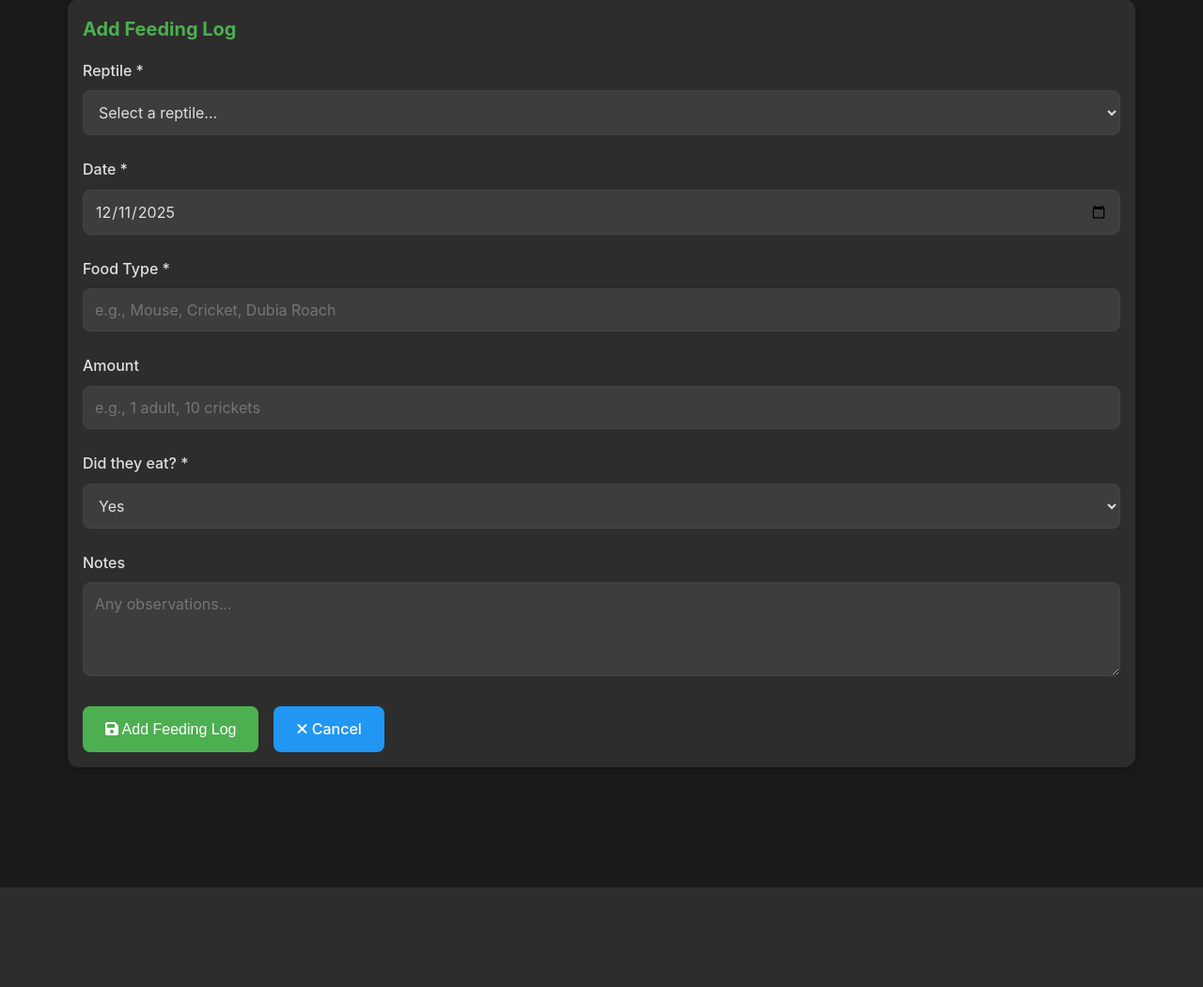
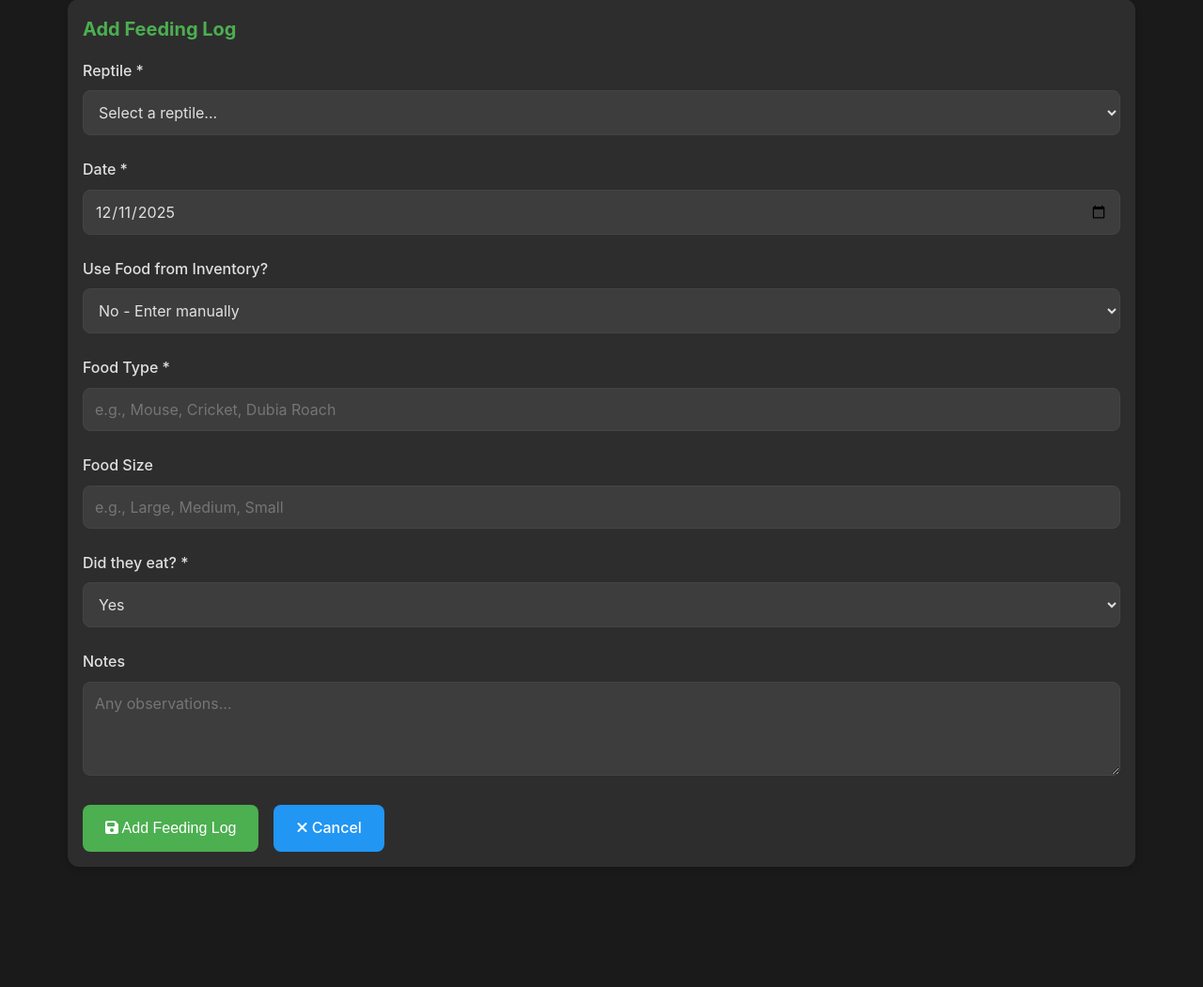
Before and after one commit to Liam-Douglas/reptile-tracker, a Flask app: page /feeding/add in a window 1280 px wide. Shown: the part 187-1238 px from the top of the page at 94% size. Before the commit the page ends 1132 px from the top, so only its background shows below. Run offline with Flask 3, Linux system fonts and the light colour scheme; data that the repository does not hold is empty.

Commit message:
feat: Add auto-deduct inventory on feeding
- Added inventory_id and auto_deducted columns to feeding_logs table
- Updated add_feeding_log() to automatically deduct from inventory when reptile eats
- Enhanced feeding form with inventory selection dropdown
- Added JavaScript toggle between inventory selection and manual entry
- Implemented stock checking to warn when quantity exceeds available stock
- Updated add_feeding route to handle inventory selection and pass to database
- Auto-deduction creates transaction log for audit trail
- Flash message confirms when inventory is automatically deducted

Part of v3.1.0 feature set for improved inventory management

```diff
--- a/web-app/app.py
+++ b/web-app/app.py
@@ -183,6 +183,10 @@ def add_feeding():
     db = get_db()
     if request.method == 'POST':
         try:
+            # Get inventory_id if using inventory
+            use_inventory = request.form.get('use_inventory') == 'yes'
+            inventory_id = int(request.form.get('inventory_id')) if use_inventory and request.form.get('inventory_id') else None
+
             data = {
                 'reptile_id': int(request.form.get('reptile_id')),
                 'feeding_date': request.form.get('date'),
@@ -190,20 +194,27 @@ def add_feeding():
                 'food_size': request.form.get('food_size') or None,
                 'quantity': int(request.form.get('quantity', 1)),
                 'ate': request.form.get('ate') == 'yes',
-                'notes': request.form.get('notes') or None
+                'notes': request.form.get('notes') or None,
+                'inventory_id': inventory_id,
+                'auto_deduct': True  # Always auto-deduct when inventory_id is provided
             }
             db.add_feeding_log(**data)
 
             # Update feeding reminder dates if reminder exists
             db.update_feeding_reminder_dates(data['reptile_id'], data['feeding_date'])
 
-            flash('Feeding log added successfully!', 'success')
+            if inventory_id and data['ate']:
+                flash('Feeding log added and inventory automatically deducted!', 'success')
+            else:
+                flash('Feeding log added successfully!', 'success')
             return redirect(url_for('feeding_logs'))
         except Exception as e:
             flash(f'Error adding feeding log: {str(e)}', 'error')
 
     reptiles = db.get_all_reptiles()
-    return render_template('feeding_form.html', reptiles=reptiles, log=None)
+    # Get available inventory items for selection
+    inventory_items = db.get_food_inventory(include_zero=False)
+    return render_template('feeding_form.html', reptiles=reptiles, log=None, inventory_items=inventory_items)
 
 @app.route('/shed')
 def shed_records():
--- a/web-app/reptile_tracker_db.py
+++ b/web-app/reptile_tracker_db.py
@@ -64,8 +64,11 @@ class ReptileDatabase:
                 quantity INTEGER DEFAULT 1,
                 ate BOOLEAN NOT NULL,
                 notes TEXT,
+                inventory_id INTEGER,
+                auto_deducted BOOLEAN DEFAULT 0,
                 created_at TIMESTAMP DEFAULT CURRENT_TIMESTAMP,
-                FOREIGN KEY (reptile_id) REFERENCES reptiles (id) ON DELETE CASCADE
+                FOREIGN KEY (reptile_id) REFERENCES reptiles (id) ON DELETE CASCADE,
+                FOREIGN KEY (inventory_id) REFERENCES food_inventory (id) ON DELETE SET NULL
             )
         ''')
 
@@ -267,13 +270,34 @@ class ReptileDatabase:
 
     def add_feeding_log(self, reptile_id: int, feeding_date: str, food_type: str,
                        food_size: str = None, quantity: int = 1, ate: bool = True,
-                       notes: str = None) -> int:
-        """Add a feeding log entry"""
+                       notes: str = None, inventory_id: int = None, auto_deduct: bool = True) -> int:
+        """Add a feeding log entry and optionally deduct from inventory"""
+
+        # If inventory_id is provided and reptile ate, deduct from inventory
+        if inventory_id and ate and auto_deduct:
+            try:
+                # Deduct from inventory
+                success = self.deduct_food_item(inventory_id, quantity,
+                                               reference_type='feeding',
+                                               notes=f'Fed to reptile (Feeding Log)')
+                if not success:
+                    # If deduction failed (insufficient stock), log warning but continue
+                    print(f"Warning: Could not deduct {quantity} items from inventory {inventory_id}")
+                    auto_deducted = False
+                else:
+                    auto_deducted = True
+            except Exception as e:
+                print(f"Error deducting inventory: {str(e)}")
+                auto_deducted = False
+        else:
+            auto_deducted = False
+
+        # Insert feeding log
         self.cursor.execute('''
             INSERT INTO feeding_logs (reptile_id, feeding_date, food_type,
-                                     food_size, quantity, ate, notes)
-            VALUES (?, ?, ?, ?, ?, ?, ?)
-        ''', (reptile_id, feeding_date, food_type, food_size, quantity, ate, notes))
+                                     food_size, quantity, ate, notes, inventory_id, auto_deducted)
+            VALUES (?, ?, ?, ?, ?, ?, ?, ?, ?)
+        ''', (reptile_id, feeding_date, food_type, food_size, quantity, ate, notes, inventory_id, auto_deducted))
         self.conn.commit()
         return self.cursor.lastrowid
 
--- a/web-app/templates/feeding_form.html
+++ b/web-app/templates/feeding_form.html
@@ -32,24 +32,63 @@
         </div>
 
         <div class="form-group">
+            <label class="form-label" for="use_inventory">Use Food from Inventory?</label>
+            <select id="use_inventory" name="use_inventory" class="form-select" onchange="toggleInventorySelection()">
+                <option value="no">No - Enter manually</option>
+                <option value="yes">Yes - Select from inventory</option>
+            </select>
+        </div>
+
+        <div id="inventory-selection" style="display: none;">
+            <div class="form-group">
+                <label class="form-label" for="inventory_id">Select Food Item *</label>
+                <select id="inventory_id" name="inventory_id" class="form-select">
+                    <option value="">Select from inventory...</option>
+                    {% for item in inventory_items %}
+                        <option value="{{ item.id }}"
+                                data-food-type="{{ item.food_type }}"
+                                data-food-size="{{ item.food_size }}"
+                                data-quantity="{{ item.quantity }}">
+                            {{ item.food_type }} - {{ item.food_size }} ({{ item.quantity }} available)
+                        </option>
+                    {% endfor %}
+                </select>
+            </div>
+
+            <div class="form-group">
+                <label class="form-label" for="quantity">Quantity *</label>
+                <input type="number"
+                       id="quantity"
+                       name="quantity"
+                       class="form-input"
+                       min="1"
+                       value="1">
+                <small class="form-help" id="stock-warning" style="color: #ef4444; display: none;">
+                    ⚠️ Not enough stock available
+                </small>
+            </div>
+        </div>
+
+        <div id="manual-entry" style="display: block;">
+            <div class="form-group">
                 <label class="form-label" for="food_type">Food Type *</label>
                 <input type="text"
                        id="food_type"
                        name="food_type"
                        class="form-input"
                        placeholder="e.g., Mouse, Cricket, Dubia Roach"
-                   value="{{ log.food_type if log else '' }}"
-                   required>
+                       value="{{ log.food_type if log else '' }}">
             </div>
 
             <div class="form-group">
-            <label class="form-label" for="amount">Amount</label>
+                <label class="form-label" for="food_size">Food Size</label>
                 <input type="text"
-                   id="amount"
-                   name="amount"
+                       id="food_size"
+                       name="food_size"
                        class="form-input"
-                   placeholder="e.g., 1 adult, 10 crickets"
-                   value="{{ log.amount if log and log.amount else '' }}">
+                       placeholder="e.g., Large, Medium, Small"
+                       value="{{ log.food_size if log and log.food_size else '' }}">
+            </div>
         </div>
 
         <div class="form-group">
@@ -82,5 +121,67 @@
 <script>
     // Set today's date as default
     document.getElementById('date').valueAsDate = new Date();
+
+    // Toggle between inventory selection and manual entry
+    function toggleInventorySelection() {
+        const useInventory = document.getElementById('use_inventory').value;
+        const inventorySection = document.getElementById('inventory-selection');
+        const manualSection = document.getElementById('manual-entry');
+        const inventorySelect = document.getElementById('inventory_id');
+        const foodTypeInput = document.getElementById('food_type');
+        const foodSizeInput = document.getElementById('food_size');
+
+        if (useInventory === 'yes') {
+            inventorySection.style.display = 'block';
+            manualSection.style.display = 'none';
+            inventorySelect.required = true;
+            foodTypeInput.required = false;
+        } else {
+            inventorySection.style.display = 'none';
+            manualSection.style.display = 'block';
+            inventorySelect.required = false;
+            foodTypeInput.required = true;
+        }
+    }
+
+    // Update food type and size when inventory item is selected
+    document.getElementById('inventory_id').addEventListener('change', function() {
+        const selected = this.options[this.selectedIndex];
+        if (selected.value) {
+            const foodType = selected.getAttribute('data-food-type');
+            const foodSize = selected.getAttribute('data-food-size');
+            const availableQty = parseInt(selected.getAttribute('data-quantity'));
+
+            // Update hidden fields for form submission
+            document.getElementById('food_type').value = foodType;
+            document.getElementById('food_size').value = foodSize || '';
+
+            // Check quantity against available stock
+            checkStock();
+        }
+    });
+
+    // Check if requested quantity exceeds available stock
+    function checkStock() {
+        const inventorySelect = document.getElementById('inventory_id');
+        const quantityInput = document.getElementById('quantity');
+        const stockWarning = document.getElementById('stock-warning');
+        const selected = inventorySelect.options[inventorySelect.selectedIndex];
+
+        if (selected.value) {
+            const availableQty = parseInt(selected.getAttribute('data-quantity'));
+            const requestedQty = parseInt(quantityInput.value) || 1;
+
+            if (requestedQty > availableQty) {
+                stockWarning.style.display = 'block';
+                stockWarning.textContent = `⚠️ Only ${availableQty} available in stock`;
+            } else {
+                stockWarning.style.display = 'none';
+            }
+        }
+    }
+
+    // Add event listener for quantity changes
+    document.getElementById('quantity').addEventListener('input', checkStock);
 </script>
 {% endblock %}
```
Lines whose indentation alone changed are shown as unchanged.
